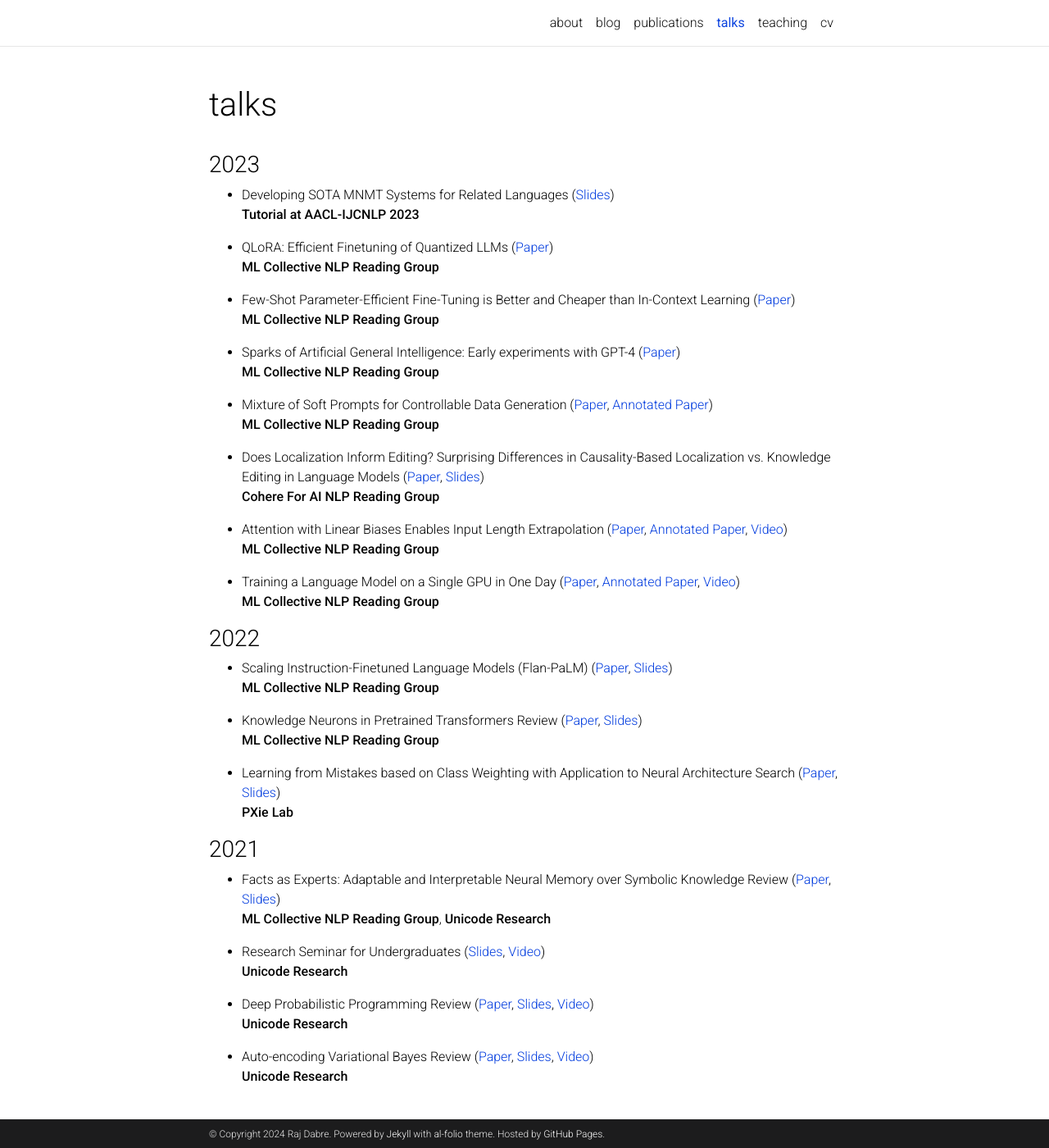
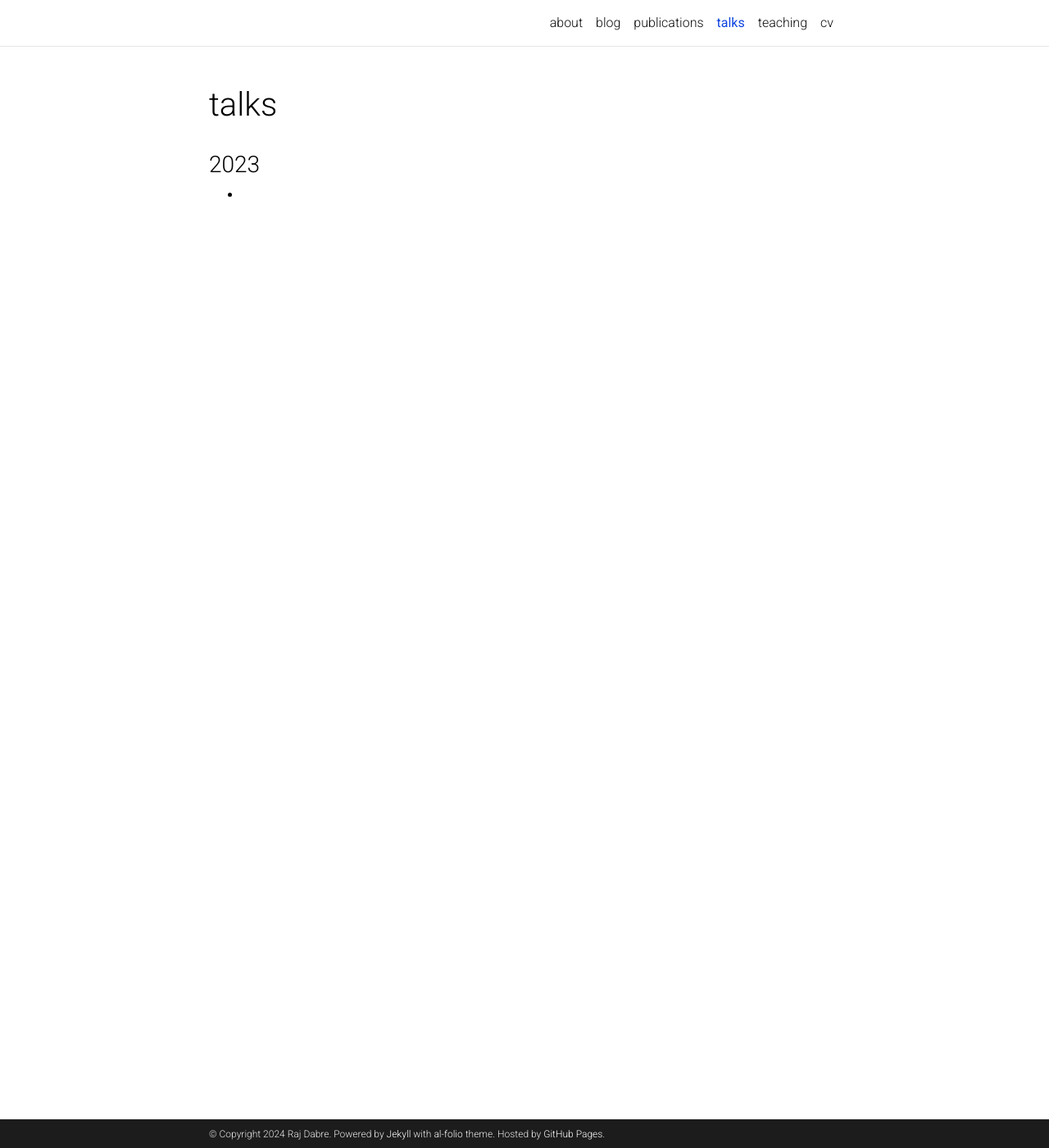
Before and after one commit to prajdabre/prajdabre.github.io, a Jekyll site: the page built from _pages/talks.md, in a window 1280 px wide and 1400 px high. Shown: the whole window at 82% size. Built offline with Jekyll 4.4.1, drawn with Linux system fonts in a browser that asks for light colours; comment, search, counter and statistics services are not loaded; a style sheet for code colours, icons or effects is not loaded.

Commit message:
Update talks.md

```diff
--- a/_pages/talks.md
+++ b/_pages/talks.md
@@ -9,53 +9,4 @@ nav_order: 2
 
 ### 2023
 
-- Developing SOTA MNMT Systems for Related Languages ([Slides](https://docs.google.com/presentation/d/1BW9N9Fi8X9QQYB_DmyjHm2w-0idKlfuydH3eswgpIqs/edit?usp=sharing))
-  <br> **Tutorial at AACL-IJCNLP 2023**
-
-
-- QLoRA: Efficient Finetuning of Quantized LLMs ([Paper](https://arxiv.org/abs/2305.14314))
-  <br> **ML Collective NLP Reading Group**
-
-- Few-Shot Parameter-Efficient Fine-Tuning is Better and Cheaper than In-Context Learning ([Paper](https://arxiv.org/abs/2205.05638))
-  <br> **ML Collective NLP Reading Group**
-
-- Sparks of Artificial General Intelligence: Early experiments with GPT-4 ([Paper](https://arxiv.org/abs/2303.12712))
-  <br> **ML Collective NLP Reading Group**
-
-- Mixture of Soft Prompts for Controllable Data Generation ([Paper](https://arxiv.org/abs/2303.01580), [Annotated Paper](https://drive.google.com/file/d/1j8grlqnCABkdS2fa-VPni2RhhRzRAA8T/view))
-  <br> **ML Collective NLP Reading Group**
-
-- Does Localization Inform Editing? Surprising Differences in Causality-Based Localization vs. Knowledge Editing in Language Models ([Paper](https://arxiv.org/abs/2301.04213), [Slides](https://docs.google.com/presentation/d/1UJkXLiYS0FEtuKsgT_4HCT3WX2oFbuaFEeyeVVw7IjE/edit?usp=sharing))
-  <br> **Cohere For AI NLP Reading Group**
-
-- Attention with Linear Biases Enables Input Length Extrapolation ([Paper](https://arxiv.org/abs/2108.12409), [Annotated Paper](https://drive.google.com/file/d/1samZrqZjHMgirlbfGjffndbIbTPyJe5n/view?usp=sharing), [Video](https://www.youtube.com/watch?v=KvWpw5tZ1gc))
-  <br> **ML Collective NLP Reading Group**
-
-- Training a Language Model on a Single GPU in One Day ([Paper](https://arxiv.org/abs/2212.14034), [Annotated Paper](https://drive.google.com/file/d/1sbmaEkuUNi2m5x92XlXlw1A2pSbsnYd8/view?usp=sharing), [Video](https://www.youtube.com/watch?v=POUGSPZaMsk))
-  <br> **ML Collective NLP Reading Group**
-
-### 2022
-
-- Scaling Instruction-Finetuned Language Models (Flan-PaLM) ([Paper](https://arxiv.org/abs/2210.11416), [Slides](https://docs.google.com/presentation/d/1CGHGUh27c--IcB2h1FSZDflZYow6Lqjohht2-AHnMhg/edit?usp=sharing))
-  <br> **ML Collective NLP Reading Group**
-
-- Knowledge Neurons in Pretrained Transformers Review ([Paper](https://arxiv.org/abs/2104.08696), [Slides](https://docs.google.com/presentation/d/1dFFwAlroEtOhyYY2sEJPTxVny8uN4KYWCHOkar2r7yg/edit?usp=sharing))
-  <br> **ML Collective NLP Reading Group**
-
-- Learning from Mistakes based on Class Weighting with Application to Neural Architecture Search ([Paper](https://arxiv.org/abs/2112.00275), [Slides](https://drive.google.com/file/d/1lasWeXPb6ABTzjo3a52_jHNI1crDeUK3/view?usp=sharing))
-  <br> **PXie Lab**
-
-
-### 2021
-
-- Facts as Experts: Adaptable and Interpretable Neural Memory over Symbolic Knowledge Review ([Paper](https://arxiv.org/pdf/2007.00849.pdf), [Slides](https://drive.google.com/file/d/1OKqP6_icQLwxY70u48M4U2Kf-J2r1aPp/view?usp=sharing))
-  <br> **ML Collective NLP Reading Group**, **Unicode Research**
-
-- Research Seminar for Undergraduates ([Slides](https://drive.google.com/file/d/1BNai1MVN7mx0wuAFgYVKfh48YF-D3PDS/view), [Video](https://www.youtube.com/watch?v=_0VpUNATCdY))
-  <br> **Unicode Research**
-
-- Deep Probabilistic Programming Review ([Paper](https://arxiv.org/pdf/1701.03757.pdf), [Slides](https://drive.google.com/file/d/1NBji25U3QGr-Zt6qBGTppVaPJ4BE_i1f/view), [Video](https://www.youtube.com/watch?v=nT8ISRrUixQ&list=PLob0yCmJjJ3U6vUrmExdTpMoRh43c1nXK&index=7))
-  <br> **Unicode Research**
-
-- Auto-encoding Variational Bayes Review ([Paper](https://arxiv.org/pdf/1312.6114.pdf), [Slides](https://drive.google.com/file/d/1or8TXSdZx93AIa5eqtAiyMKhKI5fnUiF/view), [Video](https://www.youtube.com/watch?v=bSQ129B_2jM&list=PLob0yCmJjJ3U6vUrmExdTpMoRh43c1nXK&index=6))
-  <br> **Unicode Research**
+-
```
